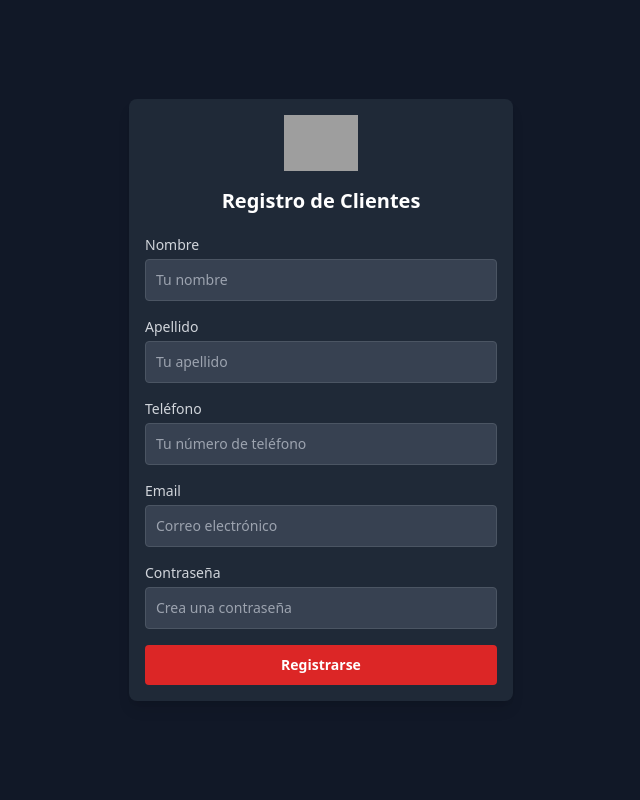
After one commit to andradephp/jams_solutions, a CodeIgniter 4 app: the page made by app/Views/registro/registrar.php in a window 1280 px wide. The commit adds this page. Shown: the whole page, without its empty margins (319-959 px from the left). Run offline with PHP 8.4 and a stand-in for CodeIgniter, Linux system fonts and the light colour scheme; the template is opened without the code that fills it, so the values that code supplies are empty; some libraries are stand-ins or nearby versions; grey boxes are pictures that could not be loaded.

Commit message:
"Agregar vistas y agregar controladores"

```diff
--- a/app/Config/Routes.php
+++ b/app/Config/Routes.php
@@ -7,3 +7,6 @@ use CodeIgniter\Router\RouteCollection;
  */
 $routes->get('/', 'Home::index');
 $routes->get('/conexion', 'Conexion::show');
+$routes->get('/login', 'Login::index');
+$routes->get('/registro', 'Register::show');
+$routes->get('/password', 'Password::index');
--- a/app/Views/login/loginConex.php
+++ b/app/Views/login/loginConex.php
@@ -1,4 +1,5 @@
 <?php
+/* Modificar login */
 ?>
 <!doctype html>
 <html lang="en">
--- /dev/null
+++ b/app/Views/registro/registrar.php
@@ -0,0 +1,54 @@
+<!DOCTYPE html>
+<html lang="es">
+<head>
+  <meta charset="UTF-8" />
+  <meta name="viewport" content="width=device-width, initial-scale=1.0"/>
+  <title>Registro Clientes</title>
+  <script src="https://cdn.tailwindcss.com"></script>
+</head>
+<body class="bg-gray-900 text-gray-200 font-sans flex items-center justify-center min-h-screen">
+
+  <div class="bg-gray-800 p-4 rounded-lg shadow-lg w-full max-w-sm text-center">
+
+    <!-- Logo -->
+    <div class="mb-4">
+      <img src="ruta-a-tu-logo.png" alt="Logo de la empresa" class="mx-auto h-14">
+    </div>
+
+    <h2 class="text-xl font-bold text-white mb-5">Registro de Clientes</h2>
+
+    <form class="space-y-4 text-left text-sm">
+      <div>
+        <label class="block mb-1 text-gray-300" for="nombre">Nombre</label>
+        <input type="text" id="nombre" name="nombre" class="w-full p-2.5 bg-gray-700 border border-gray-600 rounded text-white" placeholder="Tu nombre" required>
+      </div>
+
+      <div>
+        <label class="block mb-1 text-gray-300" for="apellido">Apellido</label>
+        <input type="text" id="apellido" name="apellido" class="w-full p-2.5 bg-gray-700 border border-gray-600 rounded text-white" placeholder="Tu apellido" required>
+      </div>
+
+      <div>
+        <label class="block mb-1 text-gray-300" for="telefono">Teléfono</label>
+        <input type="tel" id="telefono" name="telefono" class="w-full p-2.5 bg-gray-700 border border-gray-600 rounded text-white" placeholder="Tu número de teléfono" required>
+      </div>
+
+      <div>
+        <label class="block mb-1 text-gray-300" for="email">Email</label>
+        <input type="email" id="email" name="email" class="w-full p-2.5 bg-gray-700 border border-gray-600 rounded text-white" placeholder="Correo electrónico" required>
+      </div>
+
+      <div>
+        <label class="block mb-1 text-gray-300" for="password">Contraseña</label>
+        <input type="password" id="password" name="password" class="w-full p-2.5 bg-gray-700 border border-gray-600 rounded text-white" placeholder="Crea una contraseña" required>
+      </div>
+
+      <button type="submit" class="w-full bg-red-600 hover:bg-red-700 text-white font-semibold py-2.5 rounded transition">
+        Registrarse
+      </button>
+    </form>
+
+  </div>
+
+</body>
+</html>
```
Also changed, not shown: app/Controllers/Login.php (added, +11 -0 lines), app/Controllers/Password.php (added, +11 -0 lines), app/Controllers/Register.php (added, +11 -0 lines), app/Views/login/loginView.php (+11 -5 lines), app/Views/login/imgLogin/jamSS.jpg (added).
